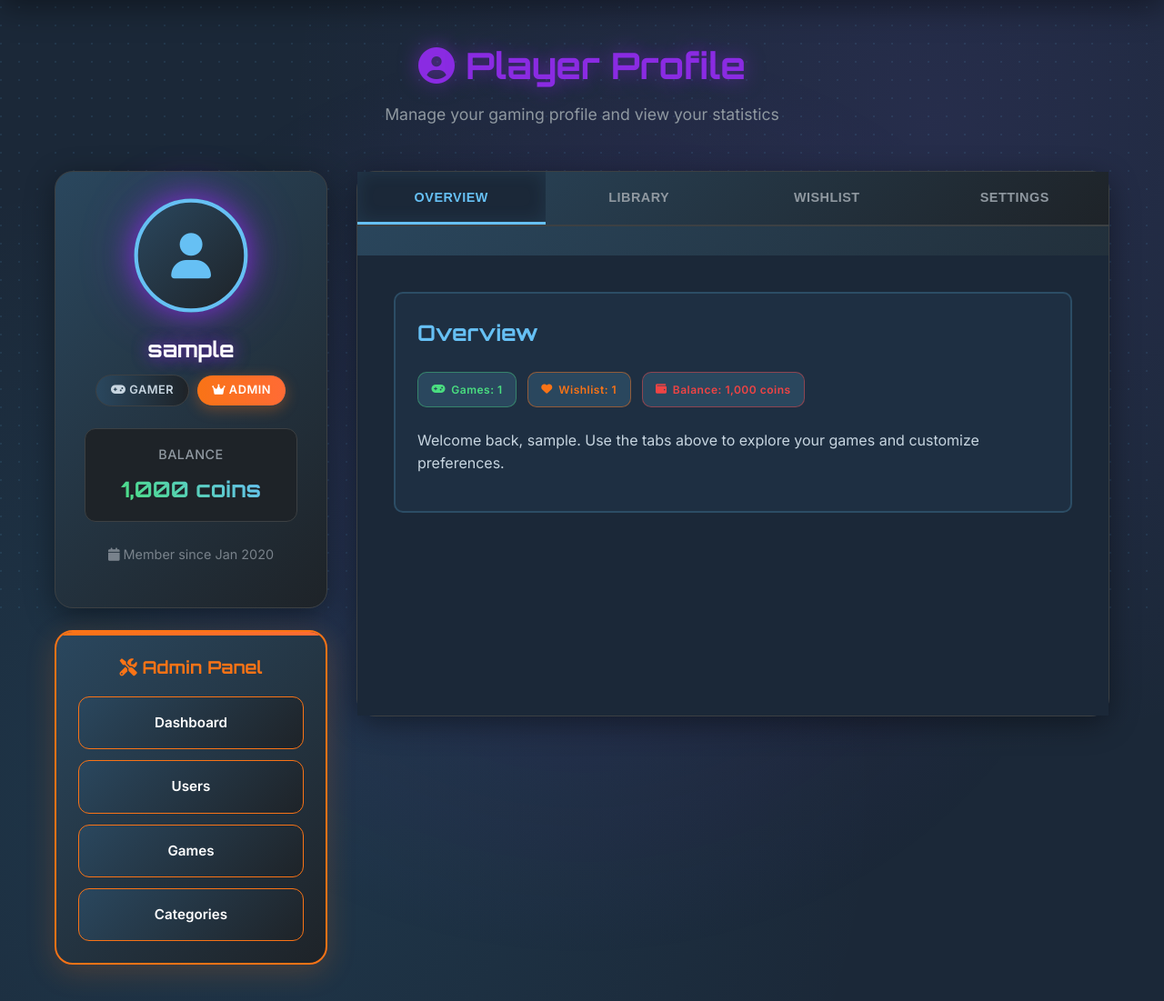
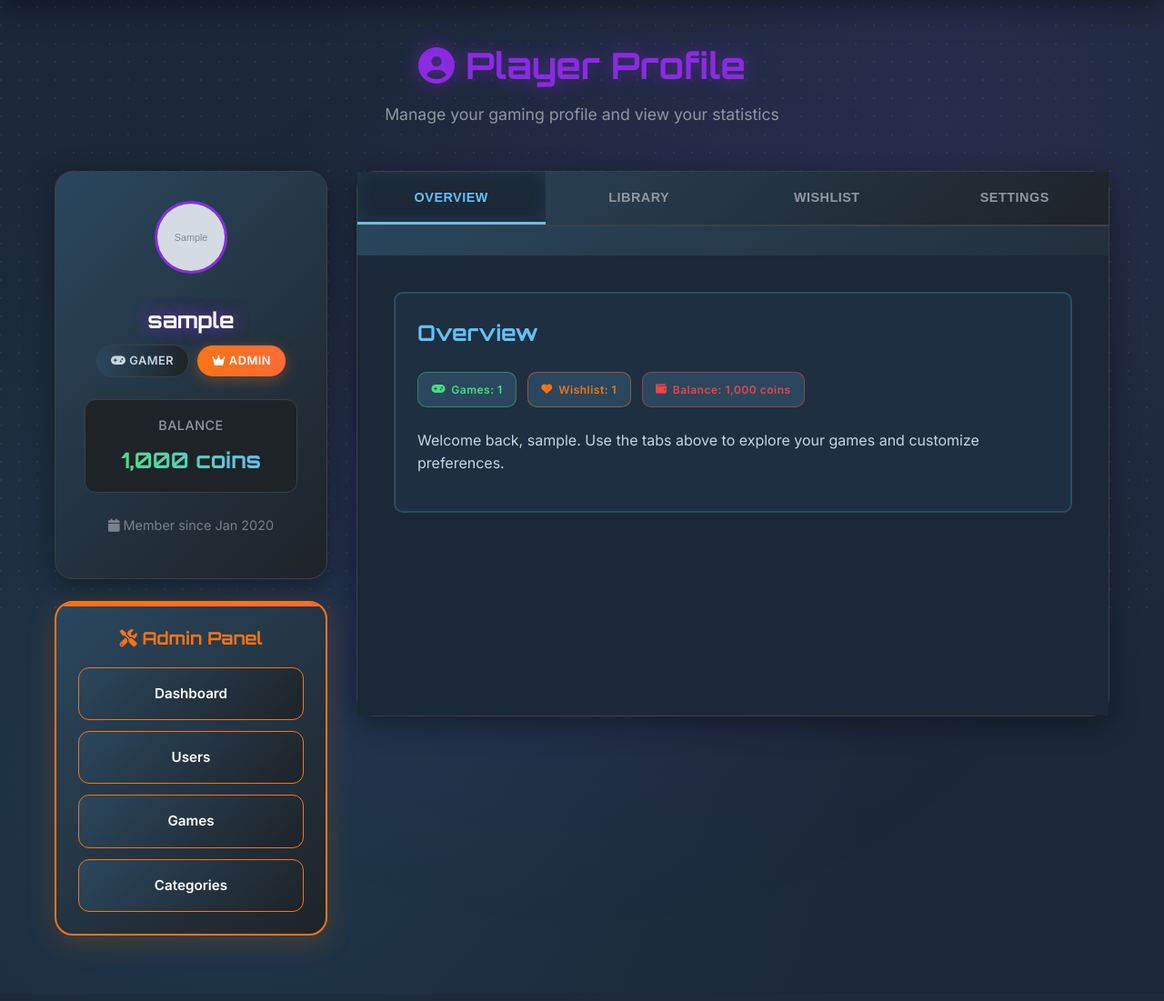
Before and after one commit to Ignithia/Shop, a PHP site: page /profile.php in a window 1280 px wide. Shown: the part 113-1214 px from the top of the page at 91% size. Run offline with PHP 8.4, Linux system fonts and the light colour scheme; the visitor is signed in with stand-in values (Sample User, id 1); tables that the repository leaves empty hold one stand-in row (values such as "Sample post"); grey boxes marked "Sample" are stand-in pictures.

Commit message:
- Fixed avatars not working on profile page

```diff
--- a/profile.php
+++ b/profile.php
@@ -104,7 +104,11 @@ function esc($v)
 					<div class="profile-sidebar">
 						<div class="user-profile-card">
 							<div class="user-avatar">
-								<div class="avatar-placeholder"><i class="fas fa-user"></i></div>
+								<?php if ($profile_user->getAvatar()): ?>
+									<img class="avatar-img" src="<?= esc($profile_user->getAvatar()) ?>" alt="<?= esc($display_username) ?>'s avatar" />
+								<?php else: ?>
+									<div class="avatar-placeholder"><i class="fas fa-user"></i></div>
+								<?php endif; ?>
 							</div>
 							<h3 class="username-glow"><?= esc($display_username) ?></h3>
 							<div class="user-badges">
```
